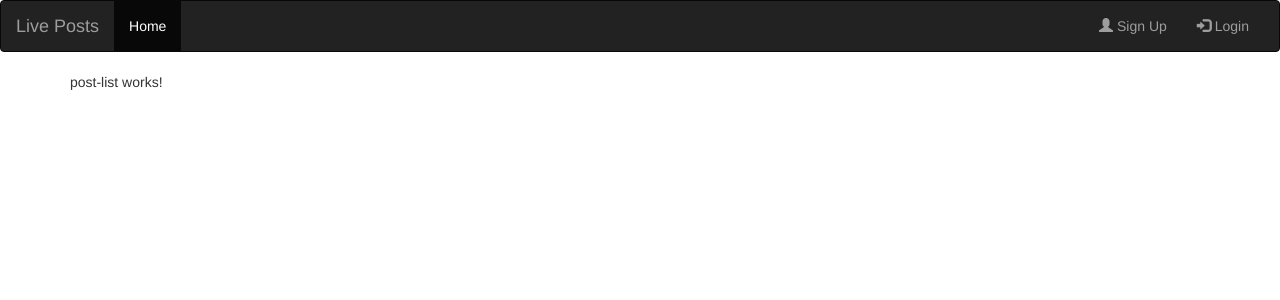
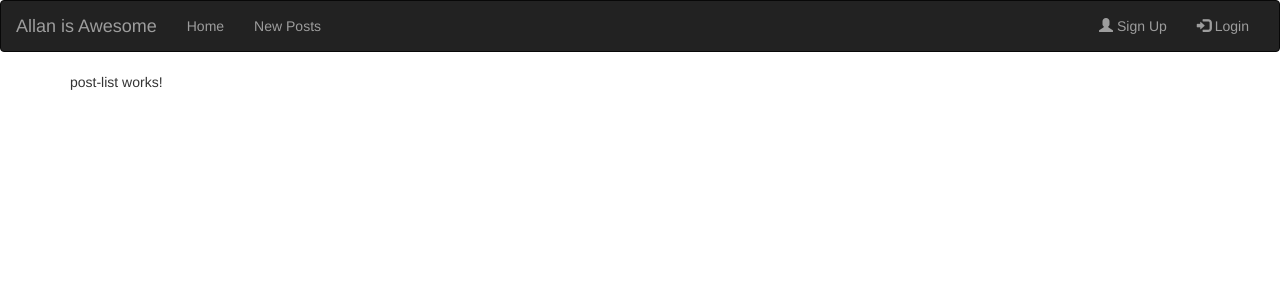
Before and after one commit to AllanOps/live-posts, an Angular app in the folder live-posts/: page / in a window 1280 px wide. Shown: the top 300 px of the page. Built offline with nearby package versions, Linux system fonts and the light colour scheme.

Commit message:
Changed the names of various navbar buttons for more suitability, and to my liking lol

```diff
--- a/live-posts/src/app/header/header.component.html
+++ b/live-posts/src/app/header/header.component.html
@@ -6,11 +6,14 @@
           <span class="icon-bar"></span>
           <span class="icon-bar"></span>
         </button>
-        <a class="navbar-brand" href="#">Live Posts</a>
+        <a class="navbar-brand" href="#">Allan is Awesome</a>
       </div>
       <div class="collapse navbar-collapse" id="myNavbar">
         <ul class="nav navbar-nav">
-          <li class="active"><a href="#">Home</a></li>
+          <li><a href="#">Home</a></li>
+        </ul>
+        <ul class="nav navbar-nav">
+            <li><a href="#">New Posts</a></li>
         </ul>
         <ul class="nav navbar-nav navbar-right">
           <li><a href="#"><span class="glyphicon glyphicon-user"></span> Sign Up</a></li>
```
